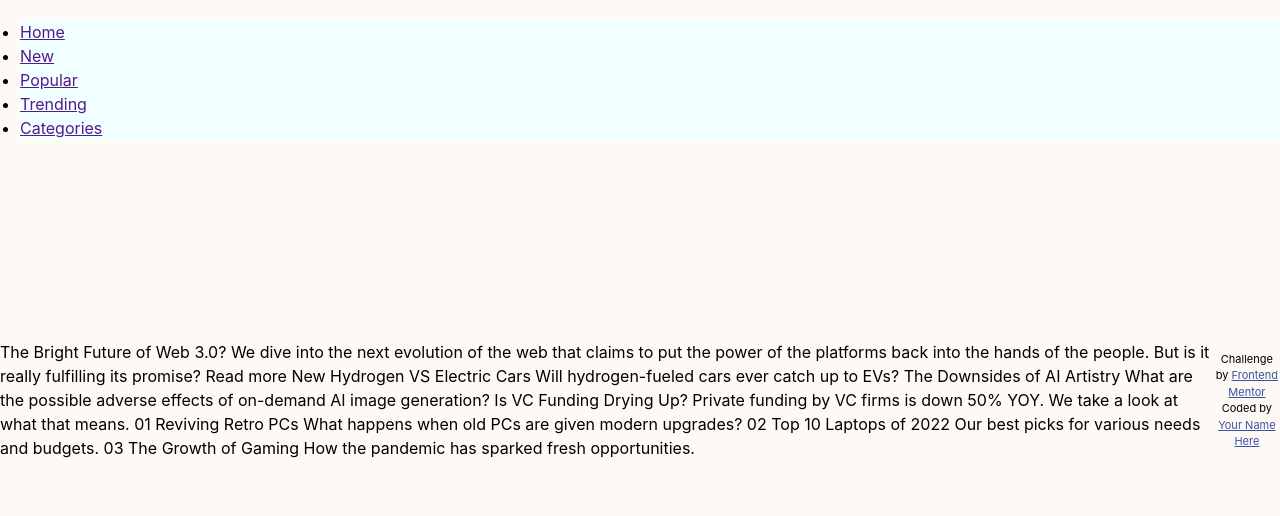
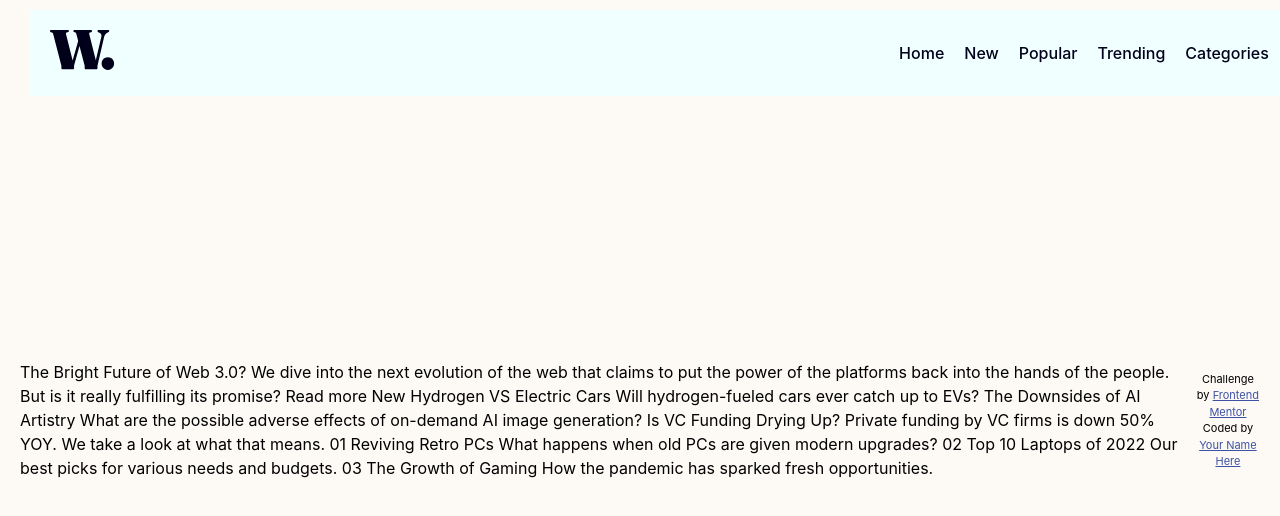
Before and after one commit to Great-kiola/News-homepage-fem, a plain HTML site: page index.html in a window 1280 px wide. Drawn offline with Linux system fonts and the light colour scheme.

Commit message:
Made changes to the html and css files

```diff
--- a/index.html
+++ b/index.html
@@ -15,7 +15,7 @@
   <main>
     <nav>
       <div class="logo">
-
+        <img src="./assets/images/logo.svg" alt="">
       </div>
 
       <div class="links">
--- a/style.css
+++ b/style.css
@@ -16,15 +16,44 @@ body {
     display: flex;
     align-items: center;
     justify-content: center;
+    padding: 20px;
 }
 
 nav{
     position: fixed;
     background-color: azure;
-    width: 100vw;
-    margin: 20px;
+    width: 96vw;
+    margin: 10px;
     top: 0;
+    display: flex;
+    align-items: center;
+    justify-content: space-between;
+    padding: 20px;
 }
+
+.links ul{
+    display: flex;
+    align-items: center;
+}
+
+ul{
+    list-style: none;
+}
+
+.links ul li a{
+    text-decoration: none;
+    color: var(--Verydarkblue);
+    padding: 10px;
+    font-weight: 500;
+}
+
+.links ul li:hover a{
+    color: var(--Softred);
+    font-weight: 700;
+}
+
+
+
 
 :root{
     --Softorange: hsl(35, 77%, 62%);
```
